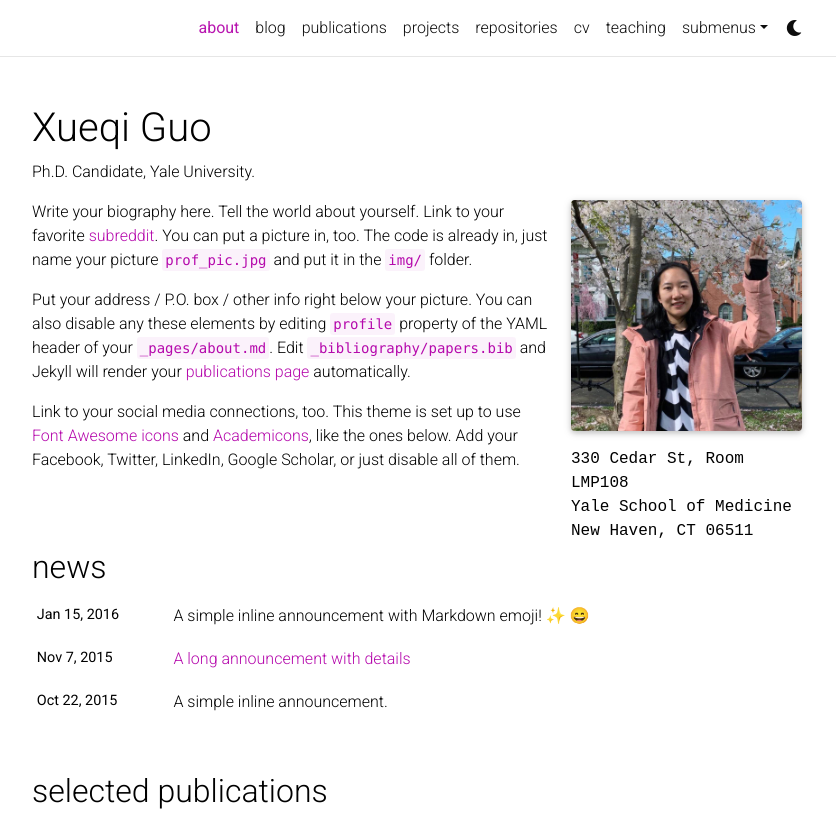
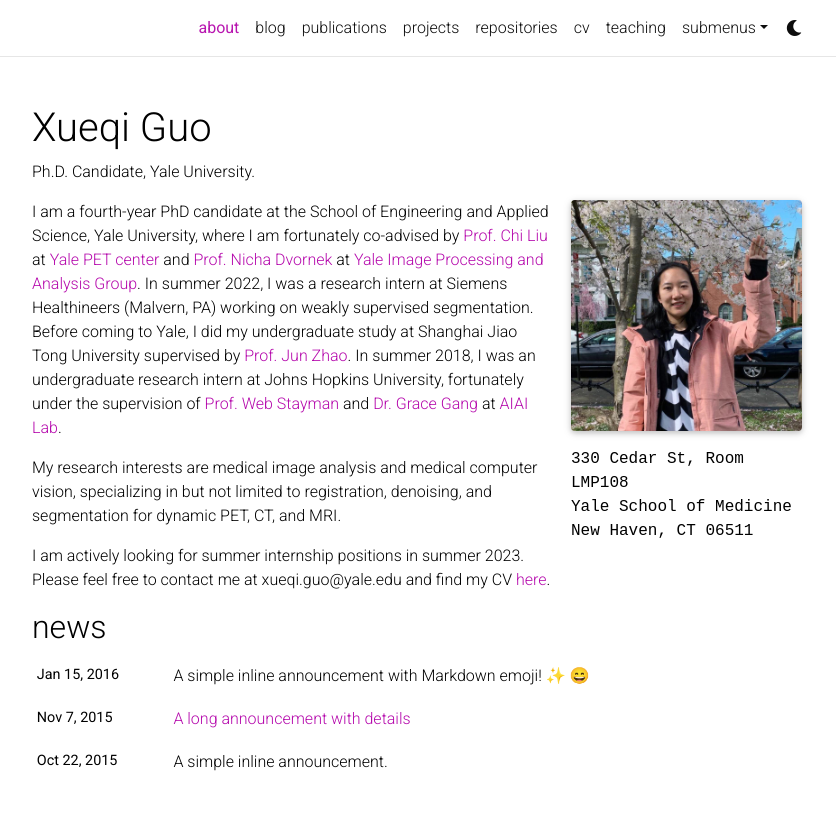
Before and after one commit to gxq1998/gxq1998.github.io, a Jekyll site: the page built from _pages/about.md, in a window 1280 px wide and 1172 px high, cut to the strip 0-822 px from the top of the window. Shown: the whole strip, without its empty margins (223-1059 px from the left). Built offline with Jekyll 4.4.1, drawn with Linux system fonts in a browser that asks for light colours; full-size pictures stand in for the smaller copies a plugin makes; emoji names are drawn with the system emoji font; comment, search, counter and statistics services are not loaded; a style sheet for code colours, icons or effects is not loaded.

Commit message:
Update about.md

```diff
--- a/_pages/about.md
+++ b/_pages/about.md
@@ -18,8 +18,8 @@ selected_papers: true # includes a list of papers marked as "selected={true}"
 social: true  # includes social icons at the bottom of the page
 ---
 
-Write your biography here. Tell the world about yourself. Link to your favorite [subreddit](http://reddit.com). You can put a picture in, too. The code is already in, just name your picture `prof_pic.jpg` and put it in the `img/` folder.
+I am a fourth-year PhD candidate at the School of Engineering and Applied Science, Yale University, where I am fortunately co-advised by [Prof. Chi Liu](https://seas.yale.edu/faculty-research/faculty-directory/chi-liu) at [Yale PET center](https://medicine.yale.edu/pet/) and [Prof. Nicha Dvornek](http://www.hellonicha.com/) at [Yale Image Processing and Analysis Group](https://medicine.yale.edu/bioimaging/ipa/people/). In summer 2022, I was a research intern at Siemens Healthineers (Malvern, PA) working on weakly supervised segmentation. Before coming to Yale, I did my undergraduate study at Shanghai Jiao Tong University supervised by [Prof. Jun Zhao](https://bme.sjtu.edu.cn/En/FacultyDetail/76). In summer 2018, I was an undergraduate research intern at Johns Hopkins University, fortunately under the supervision of [Prof. Web Stayman](https://www.bme.jhu.edu/people/faculty/j-webster-stayman/) and [Dr. Grace Gang](https://engineering.jhu.edu/faculty/grace-gang/) at [AIAI Lab](https://aiai.jhu.edu/).
 
-Put your address / P.O. box / other info right below your picture. You can also disable any these elements by editing `profile` property of the YAML header of your `_pages/about.md`. Edit `_bibliography/papers.bib` and Jekyll will render your [publications page](/al-folio/publications/) automatically.
+My research interests are medical image analysis and medical computer vision, specializing in but not limited to registration, denoising, and segmentation for dynamic PET, CT, and MRI.
 
-Link to your social media connections, too. This theme is set up to use [Font Awesome icons](http://fortawesome.github.io/Font-Awesome/) and [Academicons](https://jpswalsh.github.io/academicons/), like the ones below. Add your Facebook, Twitter, LinkedIn, Google Scholar, or just disable all of them.
+I am actively looking for summer internship positions in summer 2023. Please feel free to contact me at xueqi.guo@yale.edu and find my CV [here](#).
```
